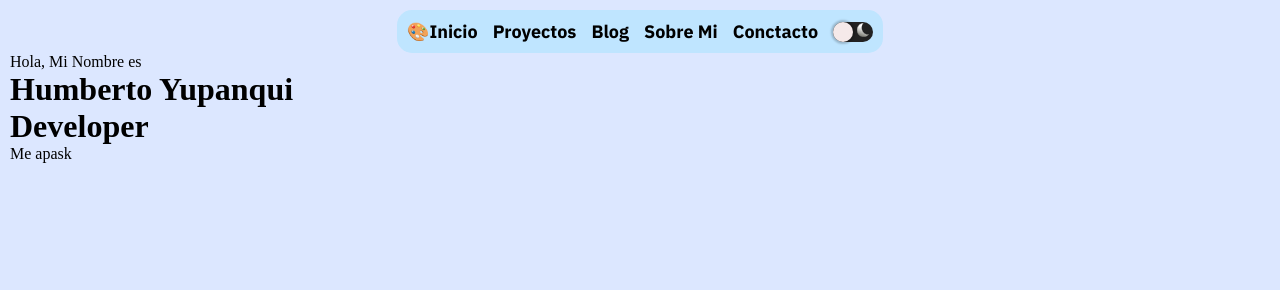
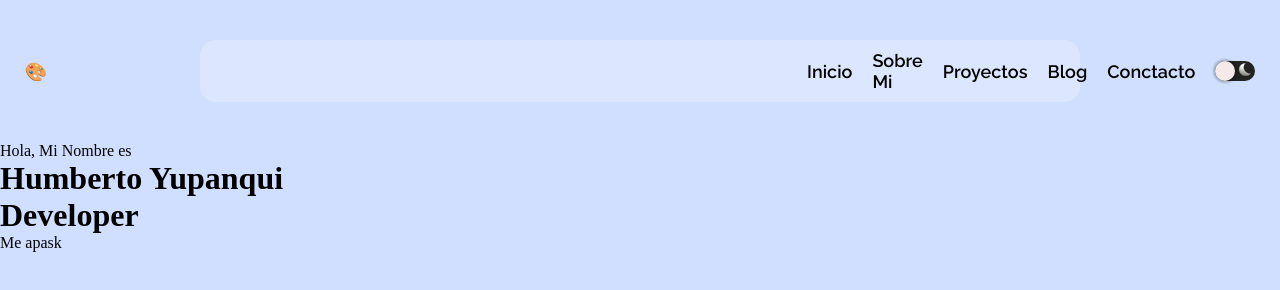
Before and after one commit to hyupanqui/portfolio, a plain HTML site: page index.html in a window 1280 px wide. Drawn offline with Linux system fonts and the light colour scheme.

Commit message:
edit html and css

```diff
--- a/index.html
+++ b/index.html
@@ -10,11 +10,12 @@
 <body>
   <header>
     <nav class="nav-titles">
+      <li><a href="#">🎨</a></li>
       <ul class="titles">
-        <li><a href="#">🎨Inicio</a></li>
+        <li><a href="#">Inicio</a></li>
+        <li><a href="#">Sobre Mi</a></li>
         <li><a href="#">Proyectos</a></li>
         <li><a href="#">Blog</a></li>
-        <li><a href="#">Sobre Mi</a></li>
         <li><a href="#">Conctacto</a></li>
         <button class="switch" id="switch">
           <span><img src="img/Sun.svg" class="sun" alt="Sun"></span>
--- a/styles/index.css
+++ b/styles/index.css
@@ -1,4 +1,4 @@
-@import url('https://fonts.googleapis.com/css2?family=IBM+Plex+Sans:ital,wght@0,700;1,700&family=Poppins:ital,wght@0,900;1,900&family=Raleway:ital,wght@0,900;1,900&display=swap');
+@import url('https://fonts.googleapis.com/css2?family=IBM+Plex+Sans:ital,wght@0,700;1,700&family=Poppins:ital,wght@0,900;1,900&family=Raleway:ital,wght@0,600;1,600&display=swap');
 
 /*
 font-family: 'IBM Plex Sans', sans-serif;
@@ -13,20 +13,21 @@ font-family: 'Raleway', sans-serif;
 }
 
 body {
-  background-color: #dce7ff;
+  background-color: #d0dfff;
   -webkit-transition: .3s ease all;
   transition: .3s ease all;
-  margin: 10px 10px 10px 10px;
 }
 
 body.dark  {
-  background: #0f0f18;
+  background: #090E16;
 }
 
 header {
-  font-family: 'IBM Plex Sans', sans-serif;
   display: grid;
   place-content: center;
+  margin: 40px 200px 40px 200px;
+  background-color: #dce7ff;
+  border-radius: 16px;
   /*
   display: flex;
   align-items: center;
@@ -34,22 +35,27 @@ header {
   */
 }
 
+body.dark header {
+  background-color: rgba(123, 74, 226, 0.05);
+  border-radius: 16px;
+}
+
 .nav-titles {
-  background: #bfe5ff;
-  border: 10px solid #bfe5ff;
-  border-radius: 15px;
+  display: flex;
+  align-items: center;
+  justify-content: center;
+  padding: 10px;
+  gap: 760px;
 }
 
 body.dark .nav-titles {
-  background: #0b0b10;
-  border: 10px solid #0b0b10;
-  border-radius: 15px;
+  padding: 10px;
 }
 
 .titles {
   display: flex;
   align-items: center;
-  gap: 15px;
+  gap: 20px;
 }
 
 li {
@@ -57,8 +63,8 @@ li {
 }
 
 a {
+  font-family: 'Raleway', sans-serif;
   font-size: 18px;
-  font-weight: bold;
   text-decoration: none;
   color: #000000;
 }
```
